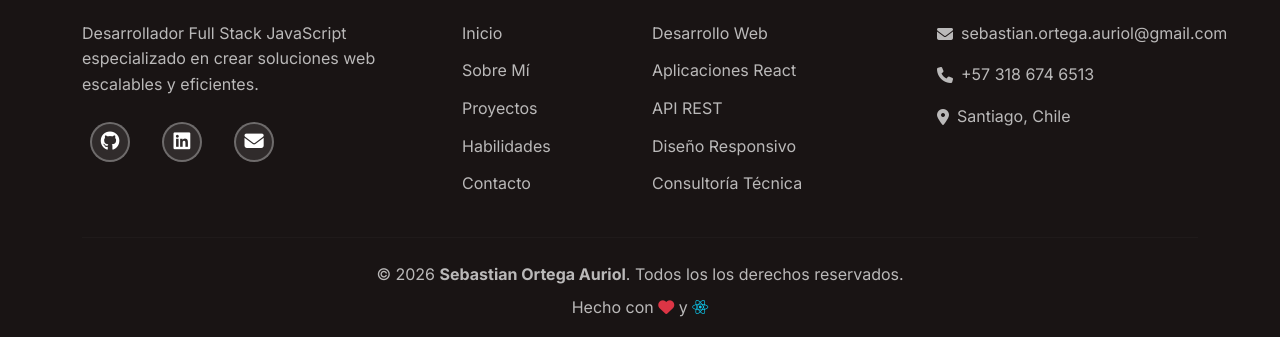
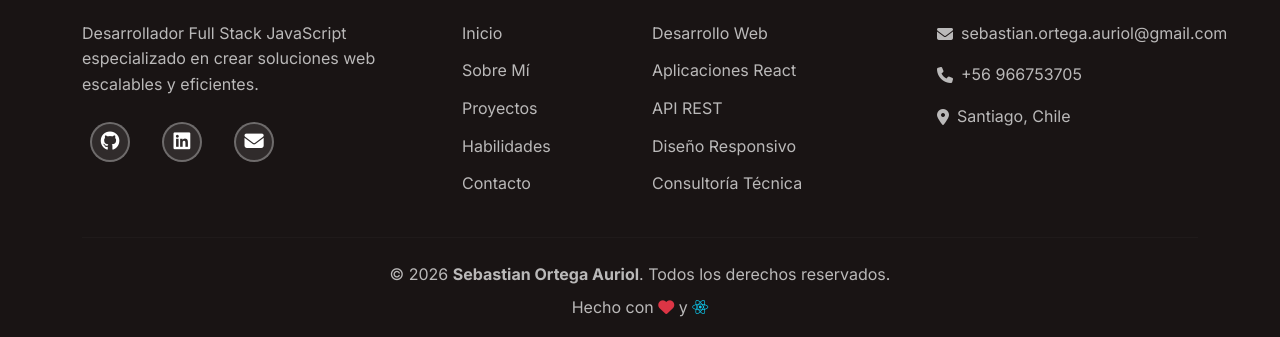
Before and after one commit to rasoh2/portafolio, a React (Vite) app: page / in a window 1280 px wide. Shown: the part 7026-7363 px from the top of the page. Built offline with nearby package versions, Linux system fonts and the light colour scheme.

Commit message:
Actualización adicional en Footer.jsx

```diff
--- a/src/components/Footer.jsx
+++ b/src/components/Footer.jsx
@@ -91,7 +91,7 @@ function Footer() {
               </li>
               <li>
                 <i className='fas fa-phone me-2'></i>
-                <a href='tel:+573186746513'>+57 318 674 6513</a>
+                <a href='tel:+56966753705'>+56 966753705</a>
               </li>
               <li>
                 <i className='fas fa-map-marker-alt me-2'></i>
@@ -110,7 +110,7 @@ function Footer() {
             <div className='footer-bottom text-center'>
               <p className='mb-0'>
                 &copy; {currentYear} <strong>Sebastian Ortega Auriol</strong>.
-                Todos los los derechos reservados.
+                Todos los derechos reservados.
               </p>
               <p className='mb-0 mt-2'>
                 Hecho con <i className='fas fa-heart text-danger'></i> y{" "}
```
